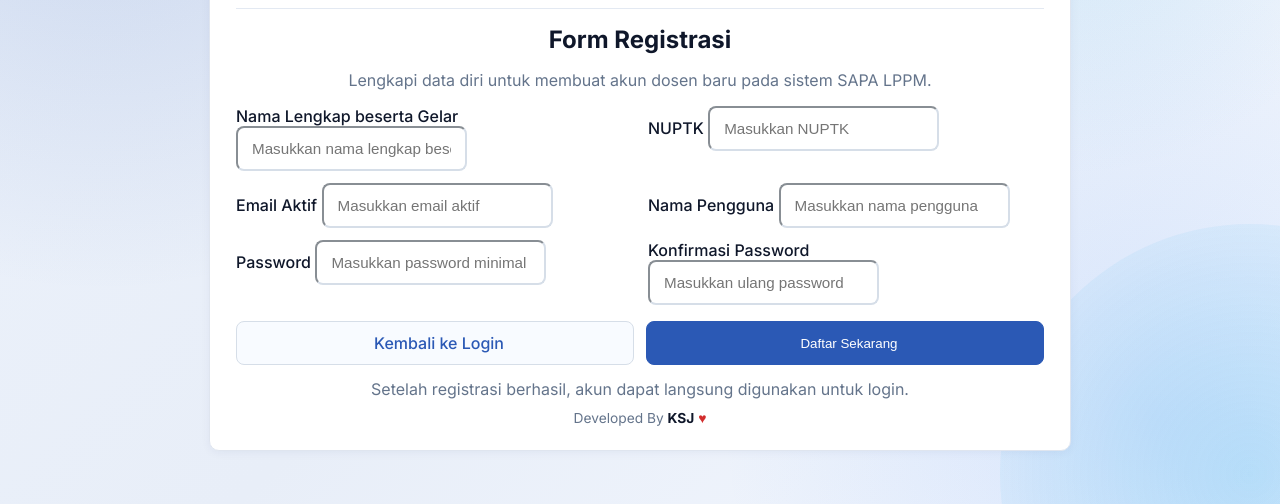
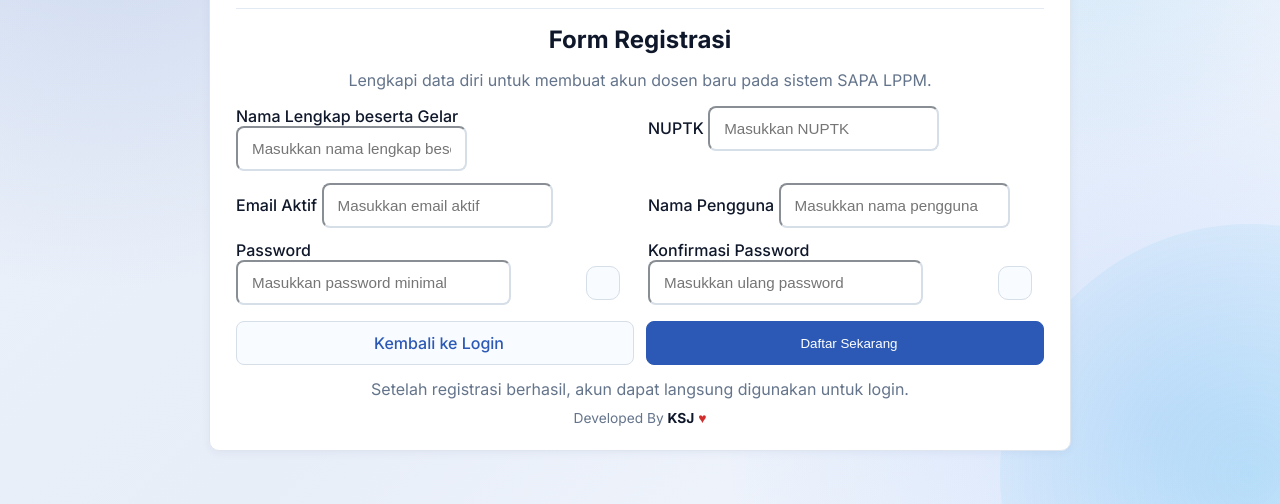
Before and after one commit to kodingsil-lab/sapa-lppm, a PHP site: the page made by app/Views/auth/register.php in a window 1280 px wide. Shown: the part 286-790 px from the top of the page. Run offline with PHP 8.4, Linux system fonts and the light colour scheme; the template is opened without the code that fills it, so the values that code supplies are empty.

Commit message:
Update register.php

```diff
--- a/app/Views/auth/register.php
+++ b/app/Views/auth/register.php
@@ -157,6 +157,46 @@ $authFallbackCssVersion = is_file($authFallbackCssPath) ? (string) filemtime($au
             box-shadow: 0 0 0 0.2rem rgba(43, 89, 181, 0.15);
         }
 
+        .auth-password-group {
+            position: relative;
+        }
+
+        .auth-password-group .form-control {
+            padding-right: 58px;
+        }
+
+        .auth-password-toggle {
+            position: absolute;
+            top: 50%;
+            right: 12px;
+            transform: translateY(-50%);
+            border: 1px solid #d6dee8;
+            background: #f8fbff;
+            color: #64748b;
+            padding: 0;
+            width: 34px;
+            height: 34px;
+            border-radius: 10px;
+            display: inline-flex;
+            align-items: center;
+            justify-content: center;
+            cursor: pointer;
+            transition: color 0.2s ease, border-color 0.2s ease, background-color 0.2s ease, box-shadow 0.2s ease;
+        }
+
+        .auth-password-toggle:hover {
+            color: #2b59b5;
+            border-color: #b8cae3;
+            background: #eef4ff;
+        }
+
+        .auth-password-toggle:focus-visible {
+            outline: none;
+            color: #2b59b5;
+            border-color: #2b59b5;
+            box-shadow: 0 0 0 0.2rem rgba(43, 89, 181, 0.12);
+        }
+
         .register-actions {
             display: grid;
             grid-template-columns: 1fr 1fr;
@@ -289,6 +329,17 @@ $authFallbackCssVersion = is_file($authFallbackCssPath) ? (string) filemtime($au
                 font-size: 0.92rem;
             }
 
+            .auth-password-group .form-control {
+                padding-right: 60px;
+            }
+
+            .auth-password-toggle {
+                width: 38px;
+                height: 38px;
+                right: 10px;
+                border-radius: 12px;
+            }
+
             .register-grid {
                 gap: 10px;
             }
@@ -390,11 +441,21 @@ $authFallbackCssVersion = is_file($authFallbackCssPath) ? (string) filemtime($au
                     </div>
                     <div>
                         <label for="passwordField" class="form-label">Password</label>
-                        <input id="passwordField" type="password" name="password" class="form-control" minlength="8" placeholder="Masukkan password minimal 8 karakter" required>
+                        <div class="auth-password-group">
+                            <input id="passwordField" type="password" name="password" class="form-control" minlength="8" placeholder="Masukkan password minimal 8 karakter" required>
+                            <button type="button" class="auth-password-toggle" data-password-toggle="passwordField" aria-label="Tampilkan password" aria-pressed="false">
+                                <i class="bi bi-eye"></i>
+                            </button>
+                        </div>
                     </div>
                     <div>
                         <label for="passwordConfirmationField" class="form-label">Konfirmasi Password</label>
-                        <input id="passwordConfirmationField" type="password" name="password_confirmation" class="form-control" minlength="8" placeholder="Masukkan ulang password" required>
+                        <div class="auth-password-group">
+                            <input id="passwordConfirmationField" type="password" name="password_confirmation" class="form-control" minlength="8" placeholder="Masukkan ulang password" required>
+                            <button type="button" class="auth-password-toggle" data-password-toggle="passwordConfirmationField" aria-label="Tampilkan konfirmasi password" aria-pressed="false">
+                                <i class="bi bi-eye"></i>
+                            </button>
+                        </div>
                     </div>
                 </div>
 
@@ -414,5 +475,27 @@ $authFallbackCssVersion = is_file($authFallbackCssPath) ? (string) filemtime($au
             </div>
         </div>
     </div>
+    <script>
+        document.addEventListener('DOMContentLoaded', function () {
+            document.querySelectorAll('[data-password-toggle]').forEach(function (button) {
+                var input = document.getElementById(button.getAttribute('data-password-toggle'));
+                if (!input) {
+                    return;
+                }
+
+                var icon = button.querySelector('i');
+                var defaultLabel = button.getAttribute('aria-label') || 'Tampilkan password';
+                button.addEventListener('click', function () {
+                    var isHidden = input.type === 'password';
+                    input.type = isHidden ? 'text' : 'password';
+                    button.setAttribute('aria-pressed', isHidden ? 'true' : 'false');
+                    button.setAttribute('aria-label', isHidden ? defaultLabel.replace('Tampilkan', 'Sembunyikan') : defaultLabel);
+                    if (icon) {
+                        icon.className = isHidden ? 'bi bi-eye-slash' : 'bi bi-eye';
+                    }
+                });
+            });
+        });
+    </script>
 </body>
 </html>
```
